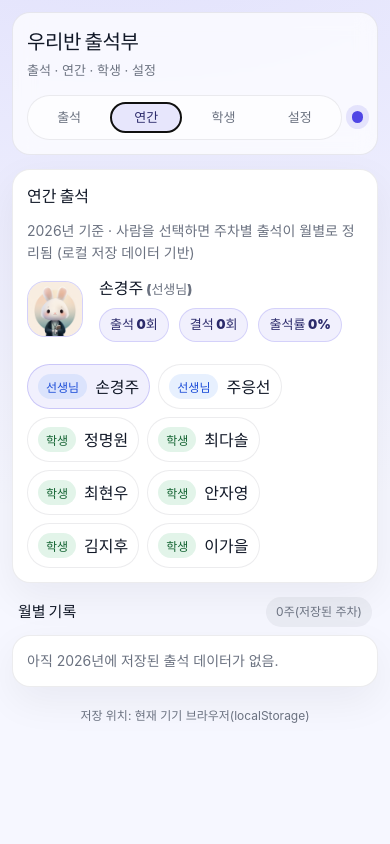
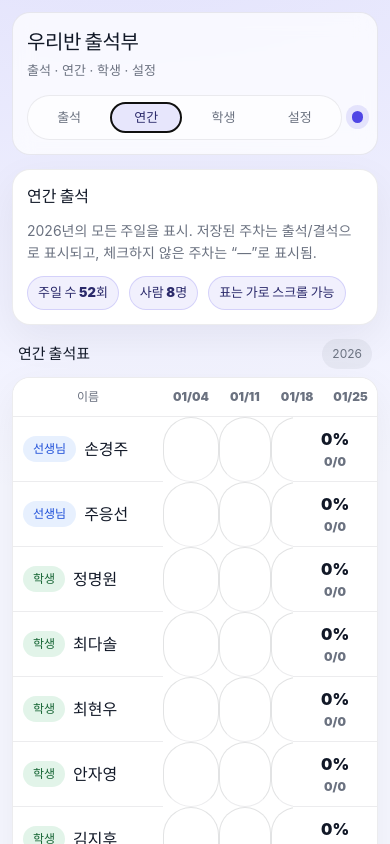
Before and after one commit to sohn0356-git/myHomeSite, a React (Vite) app: page / in a window 390 px wide. Both pictures are taken after a click on the tab "연간". Shown: the top 844 px of the page. Built offline with nearby package versions, Linux system fonts and the light colour scheme.

Commit message:
Show full-year Sunday attendance matrix for all members

```diff
--- a/src/App.css
+++ b/src/App.css
@@ -681,4 +681,161 @@ button:active {
       height: 56px;
     }
   }
+  /* Annual Matrix Table */
+  .annualTableWrap {
+    background: var(--card);
+    border: 1px solid var(--line);
+    border-radius: var(--radius);
+    overflow: auto;
+    box-shadow: 0 14px 40px rgba(17, 24, 39, 0.06);
+  }
+
+  .annualTable {
+    width: max-content; /* 가로로 길어질 수 있게 */
+    border-collapse: separate;
+    border-spacing: 0;
+    min-width: 100%;
+  }
+
+  .annualTable th,
+  .annualTable td {
+    border-bottom: 1px solid var(--line);
+    padding: 10px 10px;
+    text-align: center;
+    white-space: nowrap;
+    background: #fff;
+  }
+
+  .annualTable thead th {
+    font-size: 12px;
+    color: var(--muted);
+    font-weight: 900;
+  }
+
+  .stickyHead {
+    position: sticky;
+    top: 0;
+    z-index: 3;
+    background: rgba(255, 255, 255, 0.92);
+    backdrop-filter: blur(8px);
+  }
+
+  .stickyCol {
+    position: sticky;
+    left: 0;
+    z-index: 4;
+    background: rgba(255, 255, 255, 0.92);
+    backdrop-filter: blur(8px);
+  }
+
+  .nameHead {
+    text-align: left;
+    min-width: 180px;
+  }
+
+  .dateHead {
+    min-width: 56px;
+  }
+
+  .sumHead {
+    min-width: 84px;
+  }
+
+  .nameCell {
+    text-align: left;
+    min-width: 180px;
+  }
+
+  .nameCellInner {
+    display: flex;
+    align-items: center;
+    gap: 8px;
+  }
+
+  .nameText {
+    font-weight: 900;
+  }
+
+  .cell {
+    width: 18px;
+    min-width: 18px;
+    height: 18px;
+    border-radius: 999px;
+    margin: 0 auto;
+    border: 1px solid rgba(17, 24, 39, 0.12);
+  }
+
+  .cellOn {
+    background: rgba(22, 163, 74, 0.18);
+    border-color: rgba(22, 163, 74, 0.35);
+  }
+
+  .cellOff {
+    background: rgba(239, 68, 68, 0.16);
+    border-color: rgba(239, 68, 68, 0.3);
+  }
+
+  .cellNone {
+    background: rgba(17, 24, 39, 0.08);
+    border-color: rgba(17, 24, 39, 0.12);
+  }
+
+  .sumCell {
+    position: sticky;
+    right: 0;
+    z-index: 2;
+    background: rgba(255, 255, 255, 0.92);
+    backdrop-filter: blur(8px);
+    min-width: 84px;
+  }
+
+  .sumCellInner {
+    display: grid;
+    gap: 2px;
+    justify-items: center;
+  }
+
+  .pct {
+    font-weight: 900;
+  }
+
+  .sub {
+    font-size: 12px;
+    color: var(--muted);
+    font-weight: 900;
+  }
+
+  .annualLegend {
+    display: flex;
+    gap: 10px;
+    flex-wrap: wrap;
+    color: var(--muted);
+    font-size: 12px;
+    font-weight: 900;
+    padding: 8px 6px 0;
+  }
+
+  .legendItem {
+    display: inline-flex;
+    align-items: center;
+    gap: 8px;
+  }
+
+  .legendSwatch {
+    width: 12px;
+    height: 12px;
+    border-radius: 999px;
+    display: inline-block;
+  }
+
+  /* Mobile tweak */
+  @media (max-width: 640px) {
+    .nameHead,
+    .nameCell {
+      min-width: 150px;
+    }
+    .dateHead {
+      min-width: 52px;
+    }
+  }
 }
--- a/src/components/AnnualPage.jsx
+++ b/src/components/AnnualPage.jsx
@@ -1,192 +1,205 @@
-import { useMemo, useState } from "react";
-import { avatarMap } from "../data/avatarMap";
+import { useMemo } from "react";
 
-function getYearFromKey(key) {
-  const date = key.replace("attendance-", "");
-  return Number(date.slice(0, 4));
+function pad2(n) {
+  return String(n).padStart(2, "0");
 }
-function getMonthFromDateStr(dateStr) {
-  return Number(dateStr.slice(5, 7));
+
+function toYMD(date) {
+  const y = date.getFullYear();
+  const m = pad2(date.getMonth() + 1);
+  const d = pad2(date.getDate());
+  return `${y}-${m}-${d}`;
 }
-function buildYearIndex(attendanceByWeek, year) {
-  const items = Object.keys(attendanceByWeek || {})
-    .filter((k) => k.startsWith("attendance-") && getYearFromKey(k) === year)
-    .map((k) => ({ key: k, date: k.replace("attendance-", "") }))
-    .sort((a, b) => a.date.localeCompare(b.date));
 
-  const byMonth = new Map();
-  for (const it of items) {
-    const m = getMonthFromDateStr(it.date);
-    if (!byMonth.has(m)) byMonth.set(m, []);
-    byMonth.get(m).push(it);
+// ✅ 해당 연도의 "모든 주일" 리스트 만들기
+function getAllSundaysOfYear(year) {
+  // 1/1부터 시작해서 첫 번째 일요일 찾기
+  const d = new Date(year, 0, 1);
+  while (d.getDay() !== 0) d.setDate(d.getDate() + 1);
+
+  const list = [];
+  while (d.getFullYear() === year) {
+    list.push(new Date(d));
+    d.setDate(d.getDate() + 7);
   }
-  return { items, byMonth };
-}
-function rate(present, total) {
-  if (!total) return 0;
-  return Math.round((present / total) * 1000) / 10;
+  return list;
 }
 
 export default function AnnualPage({ year, members, attendanceByWeek }) {
-  const [selectedId, setSelectedId] = useState(members?.[0]?.id || "");
+  const sundays = useMemo(() => getAllSundaysOfYear(year), [year]);
 
-  const index = useMemo(
-    () => buildYearIndex(attendanceByWeek, year),
-    [attendanceByWeek, year]
-  );
-  const selectedMember = useMemo(
-    () => members.find((m) => m.id === selectedId) || members[0],
-    [members, selectedId]
-  );
+  // attendanceByWeek 키가 "attendance-YYYY-MM-DD" 라는 전제
+  const matrix = useMemo(() => {
+    // { [memberId]: boolean[] } 형태로 변환
+    const map = {};
+    for (const m of members) map[m.id] = [];
+
+    sundays.forEach((date) => {
+      const ymd = toYMD(date);
+      const key = `attendance-${ymd}`;
+      const weekData = attendanceByWeek?.[key] || {};
+
+      members.forEach((m) => {
+        // 기록이 없으면 null, 기록이 있으면 true/false
+        const has = Object.prototype.hasOwnProperty.call(weekData, m.id);
+        map[m.id].push(has ? !!weekData[m.id] : null);
+      });
+    });
+
+    return map;
+  }, [attendanceByWeek, members, sundays]);
 
   const summary = useMemo(() => {
-    let total = 0;
-    let present = 0;
+    const perMember = {};
+    members.forEach((m) => {
+      let totalRecorded = 0;
+      let present = 0;
 
-    for (const it of index.items) {
-      const map = attendanceByWeek[it.key] || {};
-      if (selectedMember?.id) {
-        if (Object.prototype.hasOwnProperty.call(map, selectedMember.id)) {
-          total += 1;
-          if (map[selectedMember.id]) present += 1;
-        }
-      }
-    }
-    return {
-      total,
-      present,
-      absent: Math.max(0, total - present),
-      pct: rate(present, total),
-    };
-  }, [attendanceByWeek, index.items, selectedMember]);
+      const arr = matrix[m.id] || [];
+      arr.forEach((v) => {
+        if (v === null) return;
+        totalRecorded += 1;
+        if (v === true) present += 1;
+      });
 
-  const avatar = selectedMember ? avatarMap[selectedMember.id] : null;
+      perMember[m.id] = {
+        present,
+        absent: totalRecorded - present,
+        recorded: totalRecorded,
+        pct: totalRecorded
+          ? Math.round((present / totalRecorded) * 1000) / 10
+          : 0,
+      };
+    });
+    return perMember;
+  }, [members, matrix]);
 
   return (
     <>
       <div className="heroCard">
         <div className="panelTitle">연간 출석</div>
         <div className="panelDesc">
-          {year}년 기준 · 사람을 선택하면 주차별 출석이 월별로 정리됨 (로컬 저장
-          데이터 기반)
+          {year}년의 <b>모든 주일</b>을 표시. 저장된 주차는 출석/결석으로
+          표시되고, 체크하지 않은 주차는 “—”로 표시됨.
         </div>
 
-        <div className="annualHeader">
-          <div className="annualAvatar">
-            {avatar ? (
-              <img className="avatarImg" src={avatar} alt="" />
-            ) : (
-              <div className="avatarFallback">?</div>
-            )}
-          </div>
-          <div className="annualHeaderText">
-            <div className="annualName">
-              {selectedMember?.name}{" "}
-              <span className="annualRole">({selectedMember?.role})</span>
-            </div>
-            <div className="miniSummary" style={{ marginTop: 8 }}>
-              <span>출석 {summary.present}회</span>
-              <span>결석 {summary.absent}회</span>
-              <span>출석률 {summary.pct}%</span>
-            </div>
-          </div>
-        </div>
-
-        <div className="chipRow" style={{ marginTop: 10 }}>
-          {members.map((m) => (
-            <button
-              key={m.id}
-              type="button"
-              className={`chip ${
-                m.id === selectedMember?.id ? "chipActive" : ""
-              }`}
-              onClick={() => setSelectedId(m.id)}
-            >
-              <span
-                className={`chipRole ${
-                  m.role === "선생님" ? "roleTeacher" : "roleStudent"
-                }`}
-              >
-                {m.role}
-              </span>
-              <span className="chipName">{m.name}</span>
-            </button>
-          ))}
+        <div className="miniSummary">
+          <span>주일 수 {sundays.length}회</span>
+          <span>사람 {members.length}명</span>
+          <span>표는 가로 스크롤 가능</span>
         </div>
       </div>
 
       <section className="section">
         <div className="sectionHeader">
-          <h2 className="sectionTitle">월별 기록</h2>
-          <div className="sectionCount">
-            {index.items.length}주(저장된 주차)
-          </div>
+          <h2 className="sectionTitle">연간 출석표</h2>
+          <div className="sectionCount">{year}</div>
         </div>
 
-        {index.items.length === 0 ? (
-          <div className="heroCard">
-            <div className="panelDesc">
-              아직 {year}년에 저장된 출석 데이터가 없음.
-            </div>
-          </div>
-        ) : (
-          <div className="monthGrid">
-            {Array.from(index.byMonth.keys())
-              .sort((a, b) => a - b)
-              .map((month) => {
-                const weeks = index.byMonth.get(month) || [];
+        <div className="annualTableWrap">
+          <table className="annualTable">
+            <thead>
+              <tr>
+                <th className="stickyCol stickyHead nameHead">이름</th>
+                {sundays.map((d) => {
+                  const ymd = toYMD(d);
+                  // 월/일만 짧게
+                  const label = `${pad2(d.getMonth() + 1)}/${pad2(
+                    d.getDate()
+                  )}`;
+                  return (
+                    <th key={ymd} className="stickyHead dateHead" title={ymd}>
+                      {label}
+                    </th>
+                  );
+                })}
+                <th
+                  className="stickyHead sumHead"
+                  title="저장된 주차 기준 출석률"
+                >
+                  출석률
+                </th>
+              </tr>
+            </thead>
+
+            <tbody>
+              {members.map((m) => {
+                const row = matrix[m.id] || [];
+                const s = summary[m.id];
+
                 return (
-                  <div key={month} className="monthCard">
-                    <div className="monthTitle">{month}월</div>
+                  <tr key={m.id}>
+                    <td className="stickyCol nameCell">
+                      <div className="nameCellInner">
+                        <span
+                          className={`pill ${
+                            m.role === "선생님" ? "pillTeacher" : "pillStudent"
+                          }`}
+                        >
+                          {m.role}
+                        </span>
+                        <span className="nameText">{m.name}</span>
+                      </div>
+                    </td>
 
-                    <div className="weekDots">
-                      {weeks.map((w) => {
-                        const map = attendanceByWeek[w.key] || {};
-                        const has = Object.prototype.hasOwnProperty.call(
-                          map,
-                          selectedMember.id
+                    {row.map((v, idx) => {
+                      const ymd = toYMD(sundays[idx]);
+                      if (v === true) {
+                        return (
+                          <td
+                            key={`${m.id}-${ymd}`}
+                            className="cell cellOn"
+                            title={`${ymd} 출석`}
+                          />
                         );
-                        const on = has ? !!map[selectedMember.id] : null;
+                      }
+                      if (v === false) {
+                        return (
+                          <td
+                            key={`${m.id}-${ymd}`}
+                            className="cell cellOff"
+                            title={`${ymd} 결석`}
+                          />
+                        );
+                      }
+                      return (
+                        <td
+                          key={`${m.id}-${ymd}`}
+                          className="cell cellNone"
+                          title={`${ymd} 기록없음`}
+                        />
+                      );
+                    })}
 
-                        return (
-                          <div
-                            key={w.key}
-                            className="dotWrap"
-                            title={`${w.date} (일)`}
-                          >
-                            <div
-                              className={`dot ${
-                                on === true
-                                  ? "dotOn"
-                                  : on === false
-                                  ? "dotOff"
-                                  : "dotNone"
-                              }`}
-                            />
-                            <div className="dotLabel">
-                              {w.date.slice(8, 10)}
-                            </div>
-                          </div>
-                        );
-                      })}
-                    </div>
-
-                    <div className="monthHint">
-                      <span className="legend">
-                        <i className="dot dotOn" /> 출석
-                      </span>
-                      <span className="legend">
-                        <i className="dot dotOff" /> 결석
-                      </span>
-                      <span className="legend">
-                        <i className="dot dotNone" /> 기록없음
-                      </span>
-                    </div>
-                  </div>
+                    <td
+                      className="sumCell"
+                      title={`출석 ${s.present} / 기록 ${s.recorded}`}
+                    >
+                      <div className="sumCellInner">
+                        <div className="pct">{s.pct}%</div>
+                        <div className="sub">
+                          {s.present}/{s.recorded}
+                        </div>
+                      </div>
+                    </td>
+                  </tr>
                 );
               })}
-          </div>
-        )}
+            </tbody>
+          </table>
+        </div>
+
+        <div className="annualLegend">
+          <span className="legendItem">
+            <i className="legendSwatch cellOn" /> 출석
+          </span>
+          <span className="legendItem">
+            <i className="legendSwatch cellOff" /> 결석
+          </span>
+          <span className="legendItem">
+            <i className="legendSwatch cellNone" /> 기록없음
+          </span>
+        </div>
       </section>
     </>
   );
```
